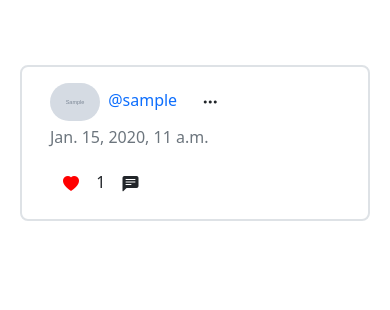
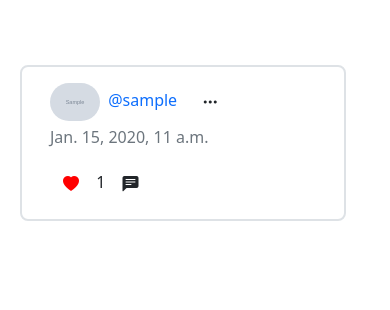
Before and after one commit to Dartypier/django_social, a Django app: page /post/1/1 in a window 390 px wide. Shown: the part 64-374 px from the top of the page. Run offline with Django 4.2, Linux system fonts and the light colour scheme; the first user in the database is signed in; tables that the repository leaves empty hold one stand-in row (Sample ...); some libraries are stand-ins or nearby versions.

Commit message:
now all elements inside a "post" class have max-width to be responsive

```diff
--- a/django_social/static/css/style.css
+++ b/django_social/static/css/style.css
@@ -75,6 +75,6 @@ a {
     text-decoration: none !important;
 }
 
-img {
+.post * {
     max-width: 100%;
 }
--- a/django_social/templates/home.html
+++ b/django_social/templates/home.html
@@ -8,7 +8,7 @@
 {% block content %}
 {% for post in post_list %}
 
-<article class="mb-3">
+<article class="mb-3 post">
     <div class="row justify-content-center align-items-center">
         <div class="card border border-2  rounded-3" style="width: 40rem;">
             <div class="card-body"><img src="{{post.author.avatar.url}}" alt="user" class="img-fluid rounded-5 me-1"
--- a/django_social/templates/post_detail.html
+++ b/django_social/templates/post_detail.html
@@ -7,7 +7,7 @@
 
 {% block content %}
 
-<article class="mb-3">
+<article class="mb-3 post">
     <div class="row justify-content-center align-items-center">
         <div class="card border border-2  rounded-3" style="width: 40rem;">
             <div class="card-body"><img src="{{post.author.avatar.url}}" alt="user" class="img-fluid rounded-5 me-1"
--- a/django_social/templates/user_detail.html
+++ b/django_social/templates/user_detail.html
@@ -83,7 +83,7 @@
 
 {% for post in posts %}
 
-<article class="mb-3">
+<article class="mb-3 post">
     <div class="row justify-content-center align-items-center">
         <div class="card border border-2  rounded-3" style="width: 40rem;">
             <div class="card-body"><img src="{{post.author.avatar.url}}" alt="user" class="img-fluid rounded-5 me-1"
```
